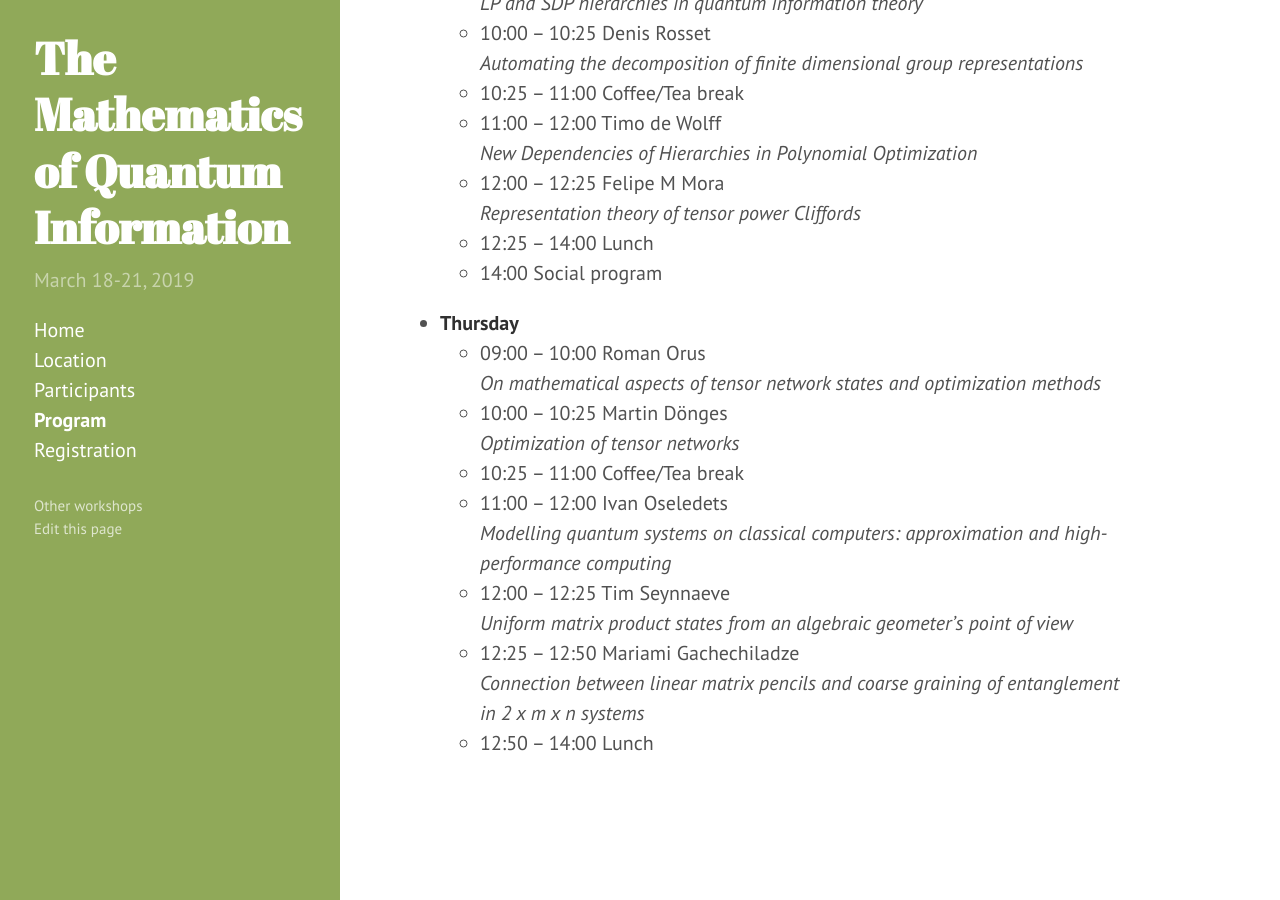
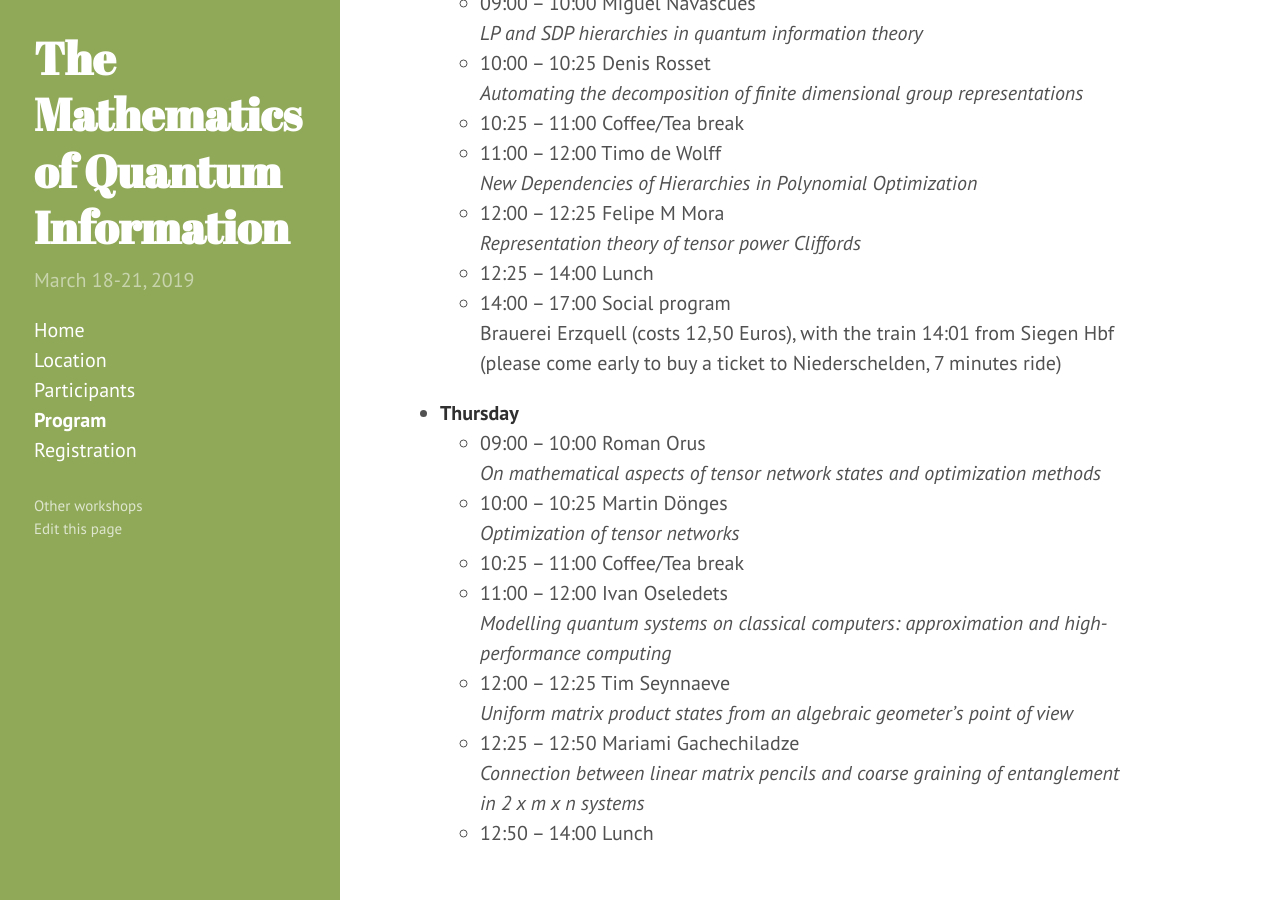
Before and after one commit to MoQIT/MoQI-2019, a Jekyll site: the page built from program.md, in a window 1280 px wide and 900 px high, scrolled down 1767 px. Built offline with Jekyll 4.4.1, drawn with Linux system fonts in a browser that asks for light colours; some of the changed text lies outside the part shown.

Commit message:
info on Conference dinner and Social program

```diff
--- a/program.md
+++ b/program.md
@@ -31,7 +31,8 @@ title: Program
     *Constructing k-uniform states of non-minimal support and study the graph states representation*
   * 15:55 -- 16:20 Markus Heinrich <br>
     *Some applications of symmetry reductions in convex optimization*
-  * 19:00 Conference dinner
+  * 19:00 Conference dinner <br>
+    [Alter Weinkeller](http://www.alterweinkeller.de), Hainstraße 1, Siegen
 
 - **Tuesday**
   * 09:00 -- 10:00 Barbara Kraus <br>
@@ -63,7 +64,8 @@ title: Program
   * 12:00 -- 12:25 Felipe M Mora <br>
     *Representation theory of tensor power Cliffords*
   * 12:25 -- 14:00 Lunch
-  * 14:00 Social program
+  * 14:00 -- 17:00 Social program <br>
+    Brauerei Erzquell (costs 12,50 Euros), with the train 14:01 from Siegen Hbf (please come early to buy a ticket to Niederschelden, 7 minutes ride)
 
 - **Thursday**
   * 09:00 -- 10:00 Roman Orus <br>
```
